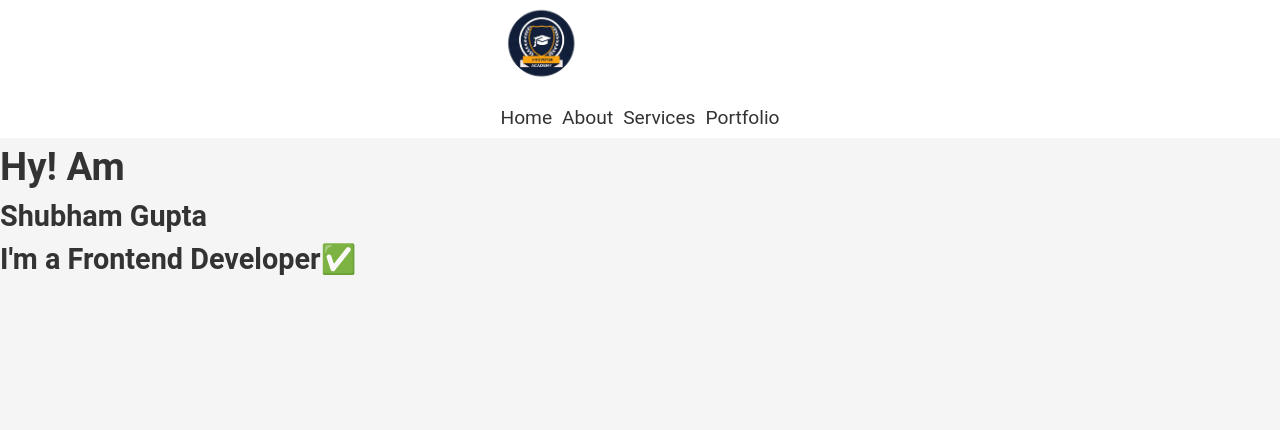
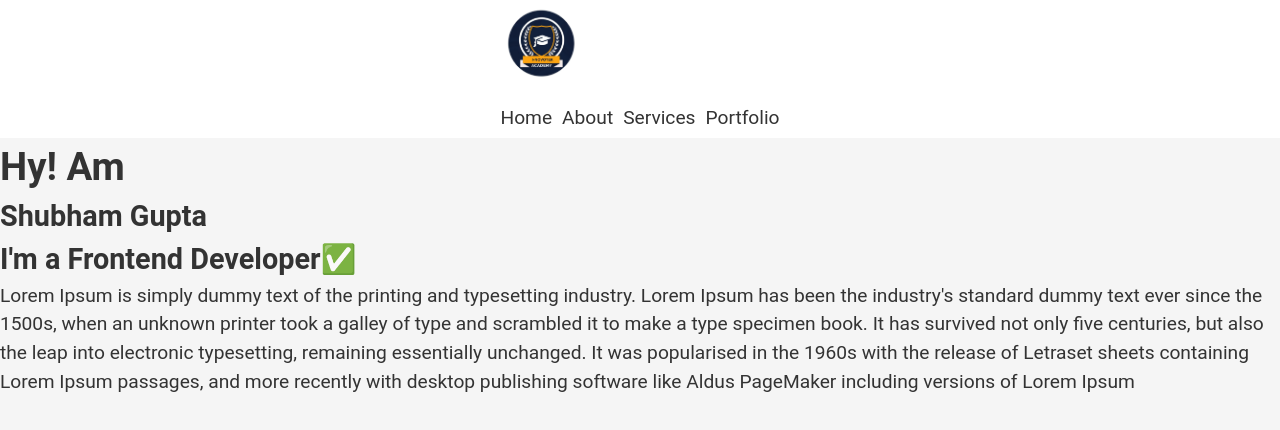
Before and after one commit to Shubham28497/Portfolio, a React (Create React App) app: page / in a window 1280 px wide. Shown: the top 430 px of the page. Built offline with nearby package versions, Linux system fonts and the light colour scheme.

Commit message:
add para

```diff
--- a/src/Component/Header/Header.js
+++ b/src/Component/Header/Header.js
@@ -22,6 +22,17 @@
             wrapper="b"
           ></Typical>
         </h2>
+        <p>
+          Lorem Ipsum is simply dummy text of the printing and typesetting
+          industry. Lorem Ipsum has been the industry's standard dummy text ever
+          since the 1500s, when an unknown printer took a galley of type and
+          scrambled it to make a type specimen book. It has survived not only
+          five centuries, but also the leap into electronic typesetting,
+          remaining essentially unchanged. It was popularised in the 1960s with
+          the release of Letraset sheets containing Lorem Ipsum passages, and
+          more recently with desktop publishing software like Aldus PageMaker
+          including versions of Lorem Ipsum
+        </p>
       </div>
     </div>
   );
```
